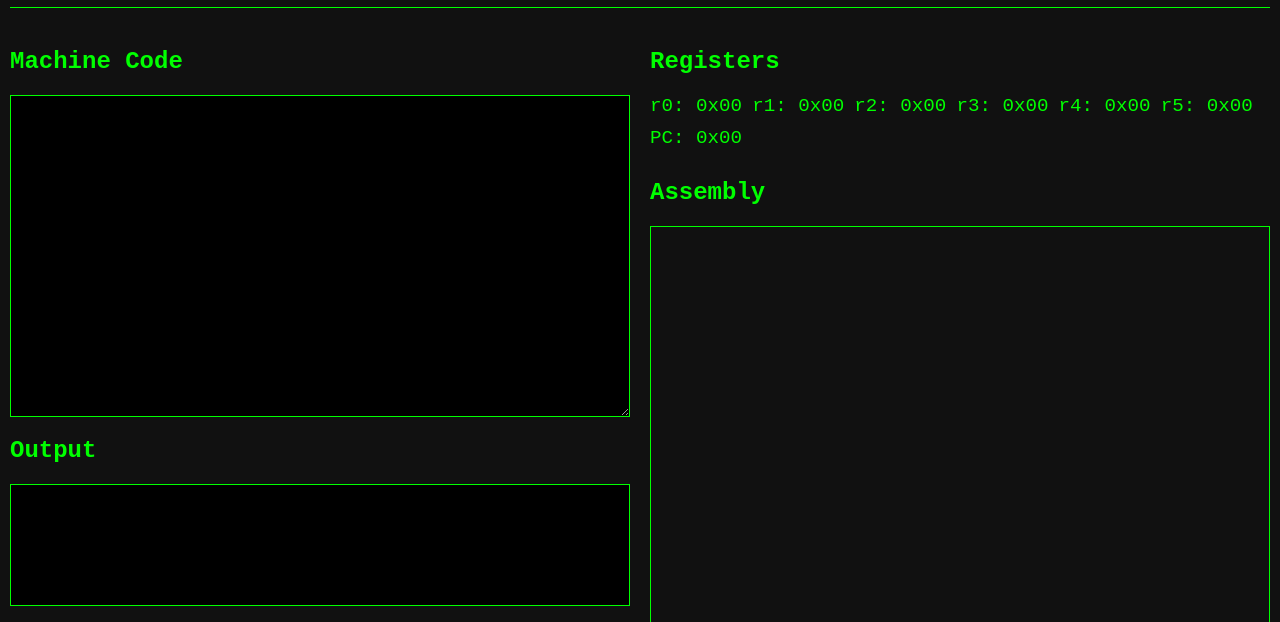
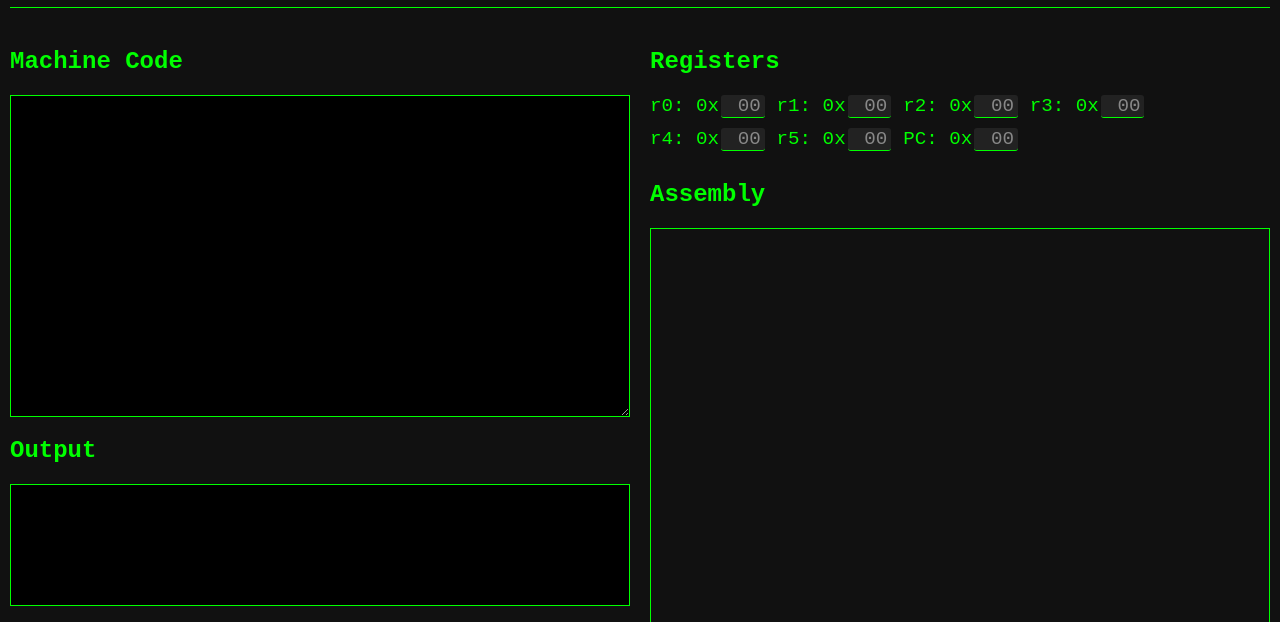
Before and after one commit to ErikRospo/Mini-8, a website built with Vite: page web/index.html in a window 1280 px wide. Shown: the part 165-787 px from the top of the page. Built offline with nearby package versions, Linux system fonts and the light colour scheme; what monaco-editor would draw is missing.

Commit message:
Add editable registers

```diff
--- a/web/src/index.js
+++ b/web/src/index.js
@@ -164,12 +164,38 @@ function render() {
     const val = vm ? vm.reg[i].toString(16).padStart(2, "0") : "00";
     const div = document.createElement("div");
     div.className = "register";
-    div.textContent = `${n}: 0x${val}`;
+    // Register name (static)
+    const nameSpan = document.createElement("span");
+    nameSpan.textContent = `${n}: 0x`;
+    // Register value (editable)
+    const valueInput = document.createElement("input");
+    valueInput.type = "text";
+    valueInput.value = val;
+    valueInput.size = 2;
+    valueInput.maxLength = 2;
+    valueInput.className = "reg-value";
+    valueInput.style.width = "2.5em";
+    valueInput.style.textAlign = "right";
+    valueInput.disabled = !vm;
+    // Flash effect if changed
     if (previousRegs[n] !== val) {
-      div.classList.add("flash");
-      setTimeout(() => div.classList.remove("flash"), 300);
+      valueInput.classList.add("flash");
+      setTimeout(() => valueInput.classList.remove("flash"), 300);
     }
     previousRegs[n] = val;
+    // On change, update VM register
+    valueInput.addEventListener("change", (e) => {
+      if (!vm) return;
+      let newVal = parseInt(e.target.value, 16);
+      if (isNaN(newVal) || newVal < 0 || newVal > 0xff) {
+        e.target.value = vm.reg[i].toString(16).padStart(2, "0");
+        return;
+      }
+      vm.reg[i] = newVal;
+      render();
+    });
+    div.appendChild(nameSpan);
+    div.appendChild(valueInput);
     registersEl.appendChild(div);
   });
   RAMEl.innerText = vm ? vm.ram.map(toHex).join(" ") : "";
@@ -179,7 +205,7 @@ function render() {
 
 // --- File and Demo Loading ---
 function handleFileLoad(file) {
-  const ext = file.name.split('.').pop().toLowerCase();
+  const ext = file.name.split(".").pop().toLowerCase();
   if (ext === "m8a" || ext === "txt") {
     // Assembly source file: load as text into editor
     const reader = new FileReader();
--- a/web/src/style.css
+++ b/web/src/style.css
@@ -35,7 +35,7 @@ body {
 }
 
 .register {
-  min-width: 60px;
+  min-width: 2rem;
 }
 
 .controls {
@@ -201,3 +201,26 @@ option {
 #scrollPC:checked {
   background: #0f0;
 }
+
+
+.reg-value {
+  font-family: monospace;
+  font-size: 1em;
+  max-width: fit-content;
+  border:none;
+  border-bottom: 1px solid #0f0;
+  background: #181818;
+  color: #b8ffb8;
+  border-radius: 3px;
+  margin-left: 0.1em;
+  margin-right: 0.1em;
+  padding: 0 0.2em;
+  appearance: none;
+  -webkit-appearance: none;
+  -moz-appearance: none;
+}
+
+.reg-value:disabled {
+  background: #222;
+  color: #888;
+}
```
